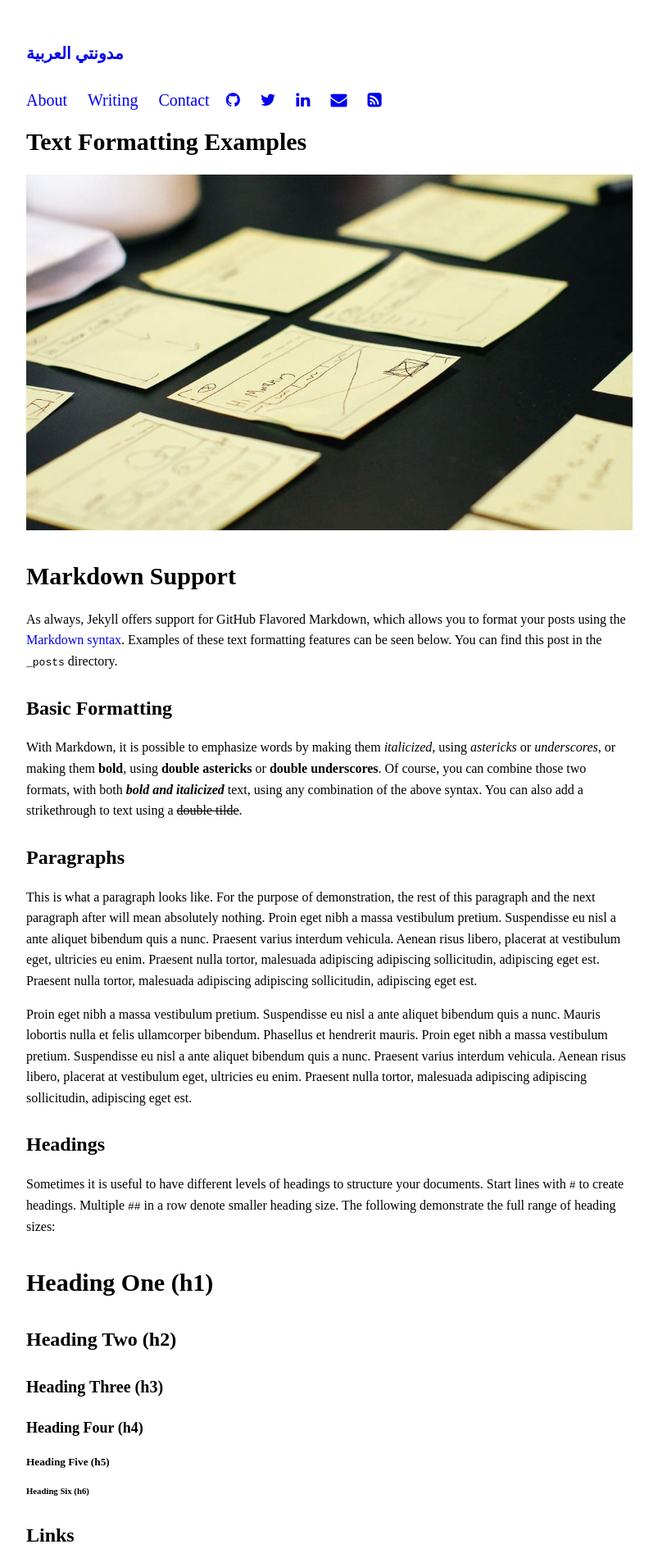
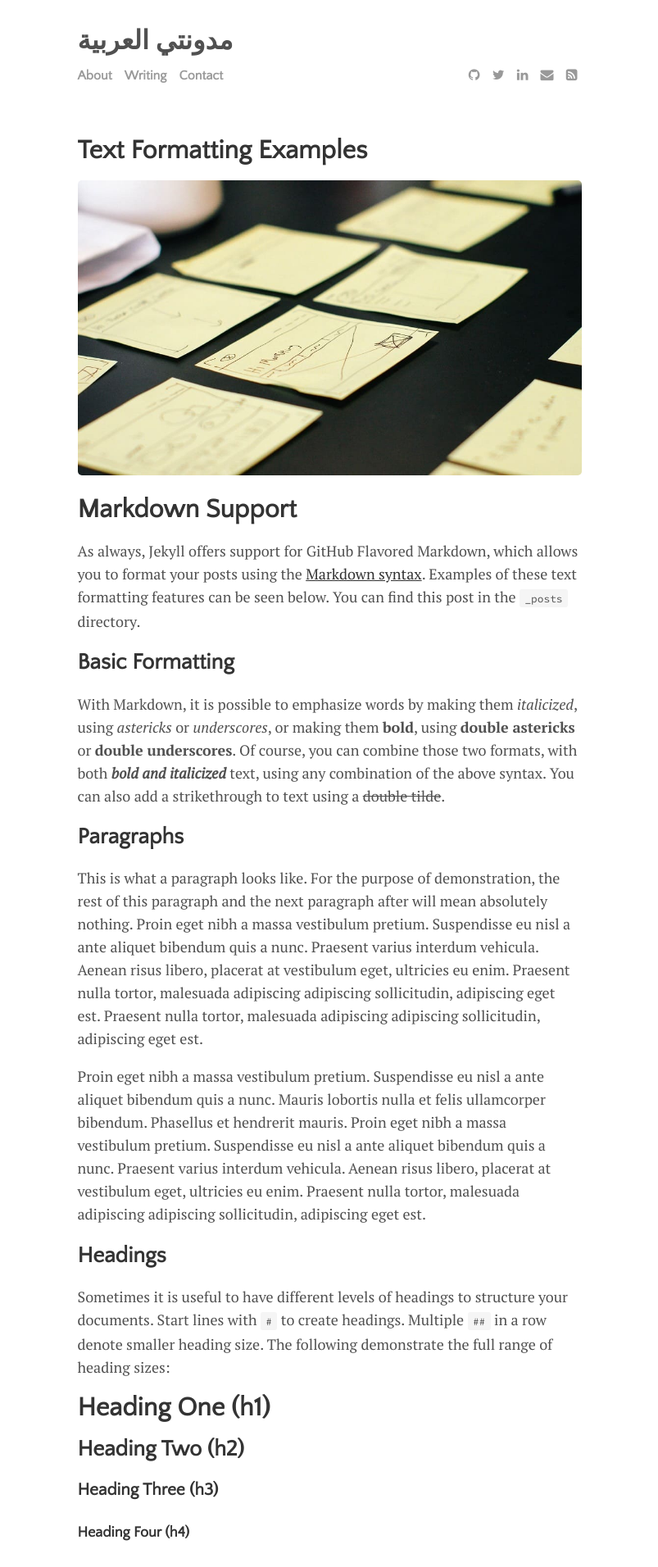
Before and after one commit to khalidlabs/khalidlabs.github.io, a Jekyll site: the page built from _posts/2014-01-01-text-formatting-examples.md, in a window 1280 px wide. Shown: the top 1912 px of the page at 82% size, without its empty margins (238-1041 px from the left). Built offline with Jekyll 4.4.1, drawn with Linux system fonts in a browser that asks for light colours; formulas are drawn with MathJax 3; comment, search, counter and statistics services are not loaded.

Commit message:
Update main.css

```diff
--- a/assets/css/main.css
+++ b/assets/css/main.css
@@ -1,326 +1,507 @@
+/*
+  Contents:
+    Base
+    Site container
+    Masthead
+    Thumbnail
+    Post
+    Pagination
+    Footer
+    Menu
+    Code
+    Tables
+    Social media icons
+*/
 
----
----
+/*
+  Base
+*/
 
-//
-// IMPORTS
-//
-
-@import "reset";
-@import "variables";
-@import "fonts";
-// Syntax highlighting @import is at the bottom of this file
-
-/**************/
-/* BASE RULES */
-/**************/
-
-html {
-  direction: rtl;
-  font-size: 100%;
-  height: 100%;
+body {
+  font-family: "PT Serif", Georgia, "Times New Roman", serif;
+  font-size: 18px;
+  color: #515151;
+  line-height: 1.75rem;
 }
 
-body {
-  display: flex;
-  min-height: 100%;
-  flex-direction: column;
-  background: $white;
-  font: 19px/1.4 $base-font-family;
-  line-height: 1.6;
-  color: $darkGray;
+@media (max-width: 30em) {
+  body {
+    font-size: 14px;
+    line-height: 1.5rem;
+  }
+  body h1 {
+    font-size: 1.5rem;
+  }
 }
 
+h1{
+  font-size: 2rem;
+}
+
+h1 a {
+  text-decoration: none;
+}
+
+h1, h2, h3, h4, h5, h6 {
+  font-family: "Quattrocento Sans", sans-serif;
+  color: #333;
+}
+
+a {
+  text-decoration: underline;
+  color: #333;
+}
+
+a:hover {
+  color: black;
+  border-bottom: none;
+}
+
+img {
+  max-width: 100%;
+  height: auto;
+  border-radius: 5px;
+}
+
+blockquote {
+  margin: 10px 20px 10px;
+  padding: 0px 15px;
+  border-left: 0.25em solid #ccc;
+  color: #999;
+  line-height: 1.5;
+}
+
+hr {
+  border-top: 1px solid #ccc;
+}
+
+/*
+  Site container
+*/
+
 .container {
-  margin: 0 auto;
-  max-width: 740px;
-  padding: 0 10px;
+  margin-left: auto;
+  margin-right: auto;
+  width: 615px;
+}
+
+/*48em*/
+
+@media (max-width: 768px) {
+  .container {
+    width: 90vw;
+  }
+}
+
+/*
+  Masthead
+*/
+
+.masthead {
+  padding-top: 0.5rem;
+  padding-bottom: 0.5rem;
+  margin-bottom: 4rem;
+  font-family: "Quattrocento Sans", sans-serif;
+}
+
+.masthead a:hover {
+  color:black;
+}
+
+.masthead-title a {
+  font-size: 2rem;
+  text-decoration: none;
+  color: #505050;
+}
+
+.masthead-subtitle {
+  color: #999;
+}
+
+/*
+  Thumbnail
+*/
+
+.thumbnail-container {
+  max-width: 100%;
+  overflow: hidden;
+  border-radius: 5px;
+  margin-bottom: 25px;
+}
+
+.thumbnail-container img{
+  margin-top: -11.5%;
+  margin-bottom: -11.5%;
+}
+
+/*
+  Post
+*/
+
+.post-container {
+  margin-bottom: 4rem;
+}
+
+.posts {
+  margin-bottom: 5rem;
+  padding: 0px;
+  list-style: none;
+}
+
+.post-date {
+  display: block;
+  margin-top:3px;
+  margin-bottom: 1rem;
+  color: #9a9a9a;
+  font-family: 'Quattrocento Sans', sans-serif;
+  font-size:0.8rem;
+}
+
+@media (max-width: 30rem) {
+  .posts h1 {
+    font-size: 1.5rem;
+  }
+}
+
+.related {
+  padding-bottom: 2rem;
+}
+
+.related-posts {
+  padding-left: 0px;
+  list-style: none;
+}
+
+.related-posts a {
+  text-decoration: none;
+}
+
+/*
+  Pagination
+*/
+
+.pagination {
+  overflow: hidden;
+  font-family: 'Quattrocento Sans', sans-serif;
+  text-align: center;
+}
+
+.pagination a {
+  text-decoration: none;
+}
+
+.pagination-button {
+  color: #999;
+  border: 1px solid #e0e0e0;
+  padding: 15px 45px;
+  display: inline-block;
+  font-size: 16px;
+  font-weight: bold;
+}
+
+.pagination-active {
+  color: black;
+}
+
+.pagination-active:hover {
+  background-color: #e0e0e0;
+}
+
+/*
+  Footer
+*/
+
+.footer {
+  color: #999;
+  text-align: center;
+  margin: 2rem;
+}
+
+.footer a {
+  color: #999;
+  padding: 10px;
+  text-decoration: none;
+}
+
+.footer a:hover {
+  color: #333;
+}
+
+/*
+  Menu
+*/
+
+.menu {
+  padding-top: 0.5rem;
+  display: block;
+}
+
+.menu-content {
+  float: left;
+}
+
+.menu-content a {
+  color: #999;
+  font-size: 1rem;
+  padding-right: 10px;
+}
+
+.social-icons {
+  float: right;
+}
+
+.social-icons a {
+  color: #999;
+  font-size: 1rem;
+}
+
+@media (max-width: 30em) {
+  .social-icons {
+    float: left;
+    padding-top: 0px;
+  }
+  .menu-content {
+    margin-bottom: 5px;
+  }
+}
+
+/*
+  Code
+*/
+
+code,
+pre {
+  font-family: "Source Code Pro", monospace;
+}
+code {
+  padding: .25em .5em;
+  font-size: .8rem;
+  background-color: #f5f5f5;
+  border-radius: 3px;
+}
+pre {
+  display: block;
+  margin-top: 0;
+  margin-bottom: 1rem;
+  padding: 1rem;
+  font-size: .8rem;
+  line-height: 1.4;
+  white-space: pre;
+  white-space: pre-wrap;
+  word-break: break-all;
+  word-wrap: break-word;
+  background-color: #f5f5f5;
+}
+pre code {
+  padding: 0;
+  font-size: 100%;
+  color: inherit;
+  background-color: transparent;
+}
+
+/* Horizontal code overflow fix */
+pre.highlight {
+  white-space: pre;
+  overflow-x: auto;
+}
+
+/* Pygments via Jekyll */
+.highlight {
+  margin-bottom: 1rem;
+  border-radius: 4px;
+}
+.highlight pre {
+  margin-bottom: 0;
+}
+
+/* Gist via GitHub Pages */
+.gist .gist-file {
+  font-family: "Source Code Pro", monospace !important;
+}
+.gist .markdown-body {
+  padding: 15px;
+}
+.gist pre {
+  padding: 0;
+  background-color: transparent;
+}
+.gist .gist-file .gist-data {
+  font-size: .8rem !important;
+  line-height: 1.4;
+}
+.gist code {
+  padding: 0;
+  color: inherit;
+  background-color: transparent;
+  border-radius: 0;
+}
+
+/*
+  Tables
+*/
+
+table {
+  border-collapse: collapse;
+  margin-bottom: 30px;
   width: 100%;
 }
 
-h1, h2, h3, h4, h5, h6 {
-  color: $darkerGray;
-  font-weight: bold;
-
-  line-height: 1.7;
-  margin: 1em 0 15px;
-  padding: 0;
-
-  @include mobile {
-    line-height: 1.4;
-  }
+table, th, td {
+  border: 1px solid black;
 }
 
-h1 {
-  font-size: 30px;
-  a {
-    color: inherit;
-  }
+th, td {
+  padding: 15px;
+  text-align: left;
 }
 
-h2 {
-  font-size: 24px;
+/*
+  Social media icons
+*/
+
+.sharing-icons a {
+  padding-right: 10px;
 }
 
-h3 {
-  font-size: 20px;
+.fa-envelope {
+  padding: 5px;
+	-o-transition:.5s;
+  	-ms-transition:.5s;
+  	-moz-transition:.5s;
+  	-webkit-transition:.5s;
+  	transition: .5s;
 }
 
-h4 {
-  font-size: 18px;
-  color: $gray;
+.fa-envelope:hover {
+	color: #f39c12;
 }
 
-p {
-  margin: 15px 0;
+.fa-twitter {
+  padding: 5px;
+	-o-transition:.5s;
+  	-ms-transition:.5s;
+  	-moz-transition:.5s;
+  	-webkit-transition:.5s;
+  	transition: .5s;
 }
 
-a {
-  color: $blue;
-  text-decoration: none;
-  cursor: pointer;
-  &:hover, &:active {
-    color: $blue;
-  }
+.fa-twitter:hover {
+	color: #00aced;
 }
 
-ul, ol {
-  margin: 15px 0;
-  padding-right: 30px;
+.fa-instagram {
+  padding: 5px;
+	-o-transition:.5s;
+  	-ms-transition:.5s;
+  	-moz-transition:.5s;
+  	-webkit-transition:.5s;
+  	transition: .5s;
 }
 
-ul {
-  list-style-type: disc;
+.fa-instagram:hover {
+	color: #375989;
 }
 
-ol {
-  list-style-type: arabic-indic;
+.fa-github {
+  padding: 5px;
+	-o-transition:.5s;
+  	-ms-transition:.5s;
+  	-moz-transition:.5s;
+  	-webkit-transition:.5s;
+  	transition: .5s;
 }
 
-ol ul, ul ol, ul ul, ol ol {
-  margin: 0;
+.fa-github:hover {
+	color: #343434;
 }
 
-ul ul, ol ul {
-  list-style-type: circle;
+.fa-linkedin {
+  padding: 5px;
+	-o-transition:.5s;
+  	-ms-transition:.5s;
+  	-moz-transition:.5s;
+  	-webkit-transition:.5s;
+  	transition: .5s;
 }
 
-em, i {
-  font-style: italic;
+.fa-linkedin:hover {
+	color: #0073a4;
 }
 
-strong, b {
-  font-weight: bold;
+.fa-facebook {
+  padding: 5px;
+	-o-transition:.5s;
+  	-ms-transition:.5s;
+  	-moz-transition:.5s;
+  	-webkit-transition:.5s;
+  	transition: .5s;
 }
 
-img {
-  display: block;
-  max-width: 100%;
-  margin: 0 auto 1em auto;
+.fa-facebook:hover {
+	color: #3d5b99;
 }
 
-blockquote {
-  margin: 1.8em .8em;
-  border-right: 2px solid $gray;
-  padding: 0.1em 1em;
-  color: $gray;
+.fa-google-plus {
+  padding: 5px;
+	-o-transition:.5s;
+  	-ms-transition:.5s;
+  	-moz-transition:.5s;
+  	-webkit-transition:.5s;
+  	transition: .5s;
 }
 
-// Fixes images in popup boxes from Google Translate
-.gmnoprint img {
-  max-width: none;
+.fa-google-plus:hover {
+	color: #e64a41;
 }
 
-// Nicolas Gallagher's micro clearfix hack
-// http://nicolasgallagher.com/micro-clearfix-hack/
-.clearfix:before,
-.clearfix:after {
-  content: " ";
-  display: table;
+.fa-pinterest {
+  padding: 5px;
+	-o-transition:.5s;
+  	-ms-transition:.5s;
+  	-moz-transition:.5s;
+  	-webkit-transition:.5s;
+  	transition: .5s;
 }
 
-.clearfix:after {
-  clear: both;
+.fa-pinterest:hover {
+	color: #bd081c;
 }
 
-/*********************/
-/* LAYOUT / SECTIONS */
-/*********************/
-
-//
-// .masthead
-//
-
-.wrapper-masthead {
-  margin-bottom: 50px;
+.fa-medium {
+  padding: 5px;
+	-o-transition:.5s;
+  	-ms-transition:.5s;
+  	-moz-transition:.5s;
+  	-webkit-transition:.5s;
+  	transition: .5s;
 }
 
-.masthead {
-  padding: 20px 0;
-  border-bottom: 1px solid $lightGray;
-
-  @include mobile {
-    text-align: center;
-  }
+.fa-medium:hover {
+	color: #00AB6C;
 }
 
-.site-avatar {
-  float: right;
-  width: 70px;
-  height: 70px;
-  margin-left: 15px;
-
-  @include mobile {
-    float: none;
-    display: block;
-    margin: 0 auto;
-  }
-
-  img {
-    border-radius: 5px;
-  }
+.fa-codepen {
+  padding: 5px;
+	-o-transition:.5s;
+  	-ms-transition:.5s;
+  	-moz-transition:.5s;
+  	-webkit-transition:.5s;
+  	transition: .5s;
 }
 
-.site-info {
-  float: right;
-
-  @include mobile {
-    float: none;
-    display: block;
-    margin: 0 auto;
-  }
+.fa-codepen:hover {
+	color: black;
 }
 
-.site-name {
-  margin: 0;
-  color: $darkGray;
-  cursor: pointer;
-  font-weight: normal;
-  font-size: 28px;
+.fa-rss-square {
+  padding: 5px;
+	-o-transition:.5s;
+  	-ms-transition:.5s;
+  	-moz-transition:.5s;
+  	-webkit-transition:.5s;
+  	transition: .5s;
 }
 
-.site-description {
-  margin: -5px 0 0 0;
-  color: $gray;
-  font-size: 16px;
-
-  @include mobile {
-    margin: 3px 0;
-  }
+.fa-rss-square:hover {
+	color: #ff6600;
 }
-
-nav {
-  float: left;
-  margin-top: 23px; // @TODO: Vertically middle align
-  font-size: 18px;
-
-  @include mobile {
-    float: none;
-    margin-top: 9px;
-    display: block;
-    font-size: 16px;
-  }
-
-  a {
-    margin-right: 20px;
-    color: $darkGray;
-    text-align: left;
-    font-weight: normal;
-
-    @include mobile {
-      margin: 0 10px;
-      color: $blue;
-    }
-  }
-}
-
-.not-found {
-  img { width: 400px; }
-}
-
-//
-// .main
-//
-
-#main {
-  flex: 1;
-}
-
-.posts > .post {
-  padding-bottom: 2em;
-  border-bottom: 1px solid $lightGray;
-}
-
-.posts > .post:last-child {
-  padding-bottom: 1em;
-  border-bottom: none;
-}
-
-.post {
-  .comments {
-    margin-top: 10px;
-  }
-
-  .read-more {
-    font-size: 15px;
-  }
-}
-
-.footnotes {
-  border-top: 1px solid;
-}
-
-.footnote {
-  font-size: 70%;
-  vertical-align: top;
-}
-
-.reversefootnote {
-  display: inline-block;
-  vertical-align: sub;
-  transform: rotateY(180deg);
-}
-
-.date {
-  margin-top: 2em;
-  text-align: left;
-  color: $gray;
-}
-
-.wrapper-footer {
-  margin-top: 50px;
-  border-top: 1px solid #ddd;
-  border-bottom: 1px solid #ddd;
-  background-color: $lightGray;
-}
-
-footer {
-  padding: 20px 0;
-  text-align: center;
-}
-
-
-//
-// FOUT fonts
-//
-
-.naskh-font-loaded {
-  body { font-family: $body-font-family; }
-}
-
-.kufi-font-loaded {
-  h1, h2, h3, h4, h5, h6 { font-family: $heading-font-family; }
-  .site-name             { font-family: $heading-font-family; }
-  nav                    { font-family: $heading-font-family; }
-  .read-more             { font-family: $heading-font-family; }
-  .date                  { font-family: $heading-font-family; }
-}
-
-.kawkab-font-loaded {
-  code { font-family: $code-font-family; }
-}
-
-// Settled on moving the import of syntax highlighting to the bottom of the CSS
-// ... Otherwise it really bloats up the top of the CSS file and makes it difficult to find the start
-@import "highlights";
-@import "svg-icons";
```
